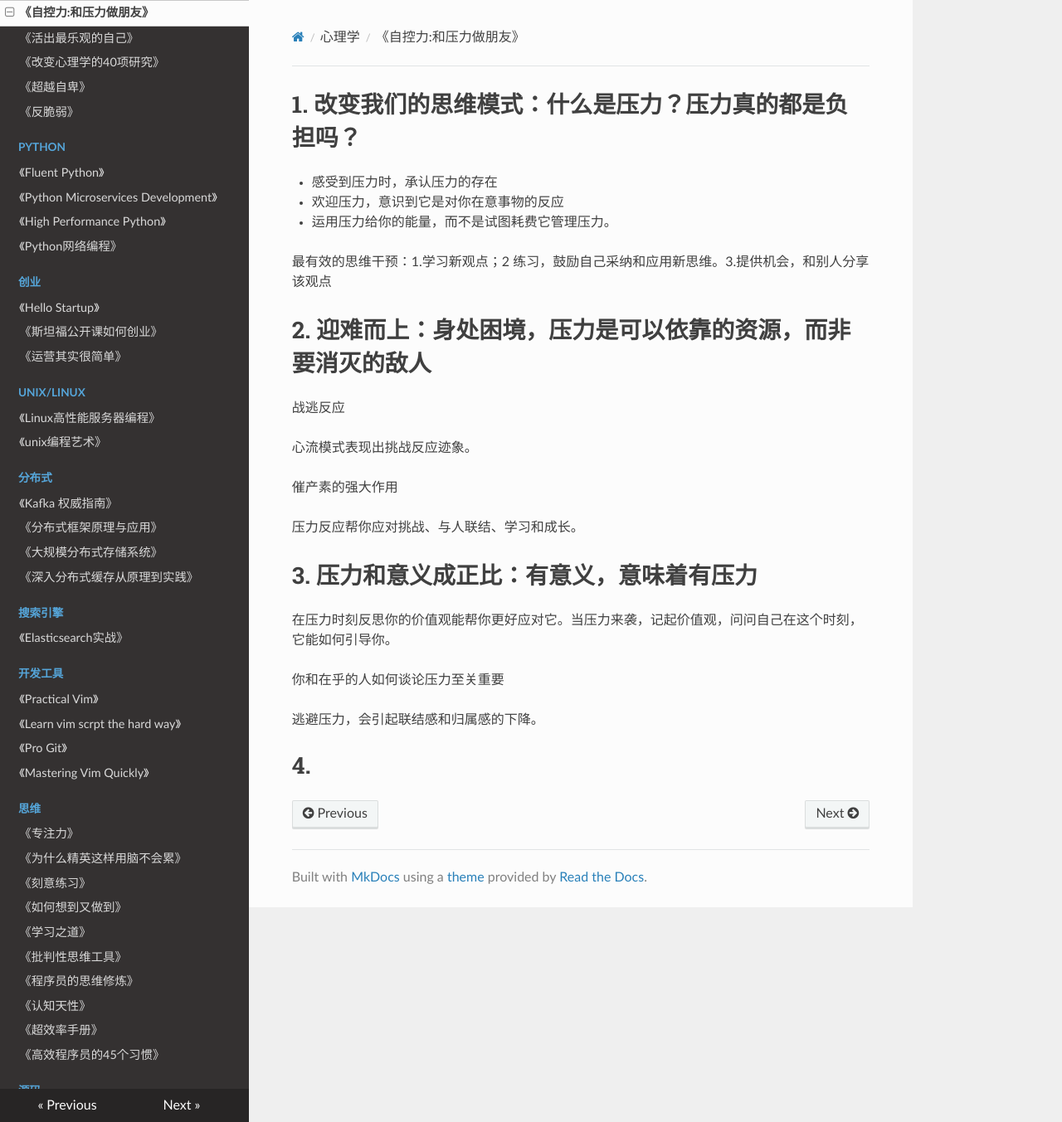
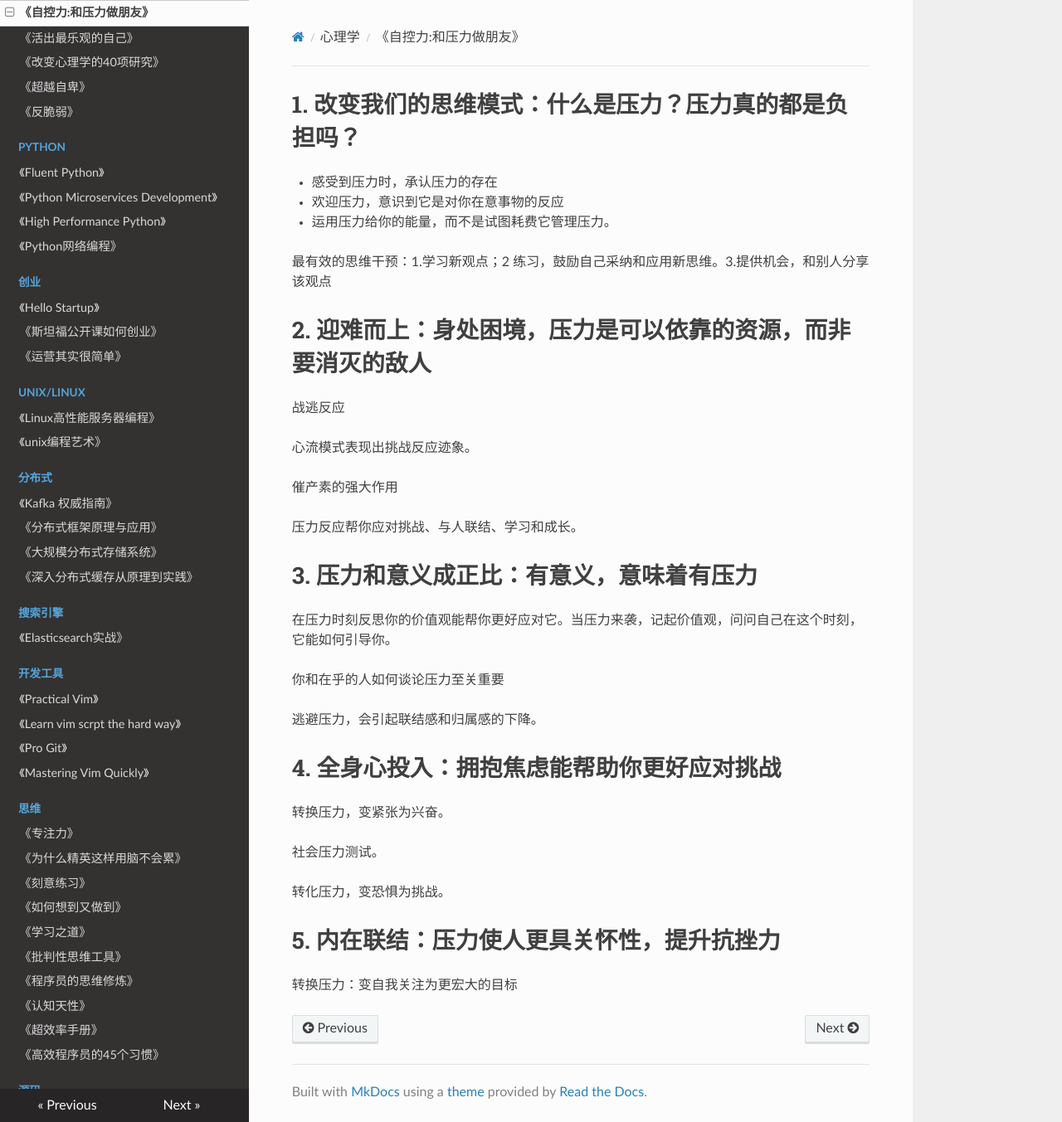
Before and after one commit to PegasusWang/booknotes, an MkDocs documentation site: the page built from docs/psychology/自控力-和压力做朋友.md, in a window 1280 px wide and 1353 px high. Shown: the whole window at 83% size. Built offline with MkDocs 1.6.1, drawn with Linux system fonts in a browser that asks for light colours; nearby versions of some CDN libraries; old or Windows-style settings are respelled for this version of MkDocs.

Commit message:
全身心投入

```diff
--- a/docs/psychology/自控力-和压力做朋友.md
+++ b/docs/psychology/自控力-和压力做朋友.md
@@ -24,4 +24,14 @@
 
 逃避压力，会引起联结感和归属感的下降。
 
-# 4.
+# 4. 全身心投入：拥抱焦虑能帮助你更好应对挑战
+
+转换压力，变紧张为兴奋。
+
+社会压力测试。
+
+转化压力，变恐惧为挑战。
+
+# 5. 内在联结：压力使人更具关怀性，提升抗挫力
+
+转换压力：变自我关注为更宏大的目标
```
